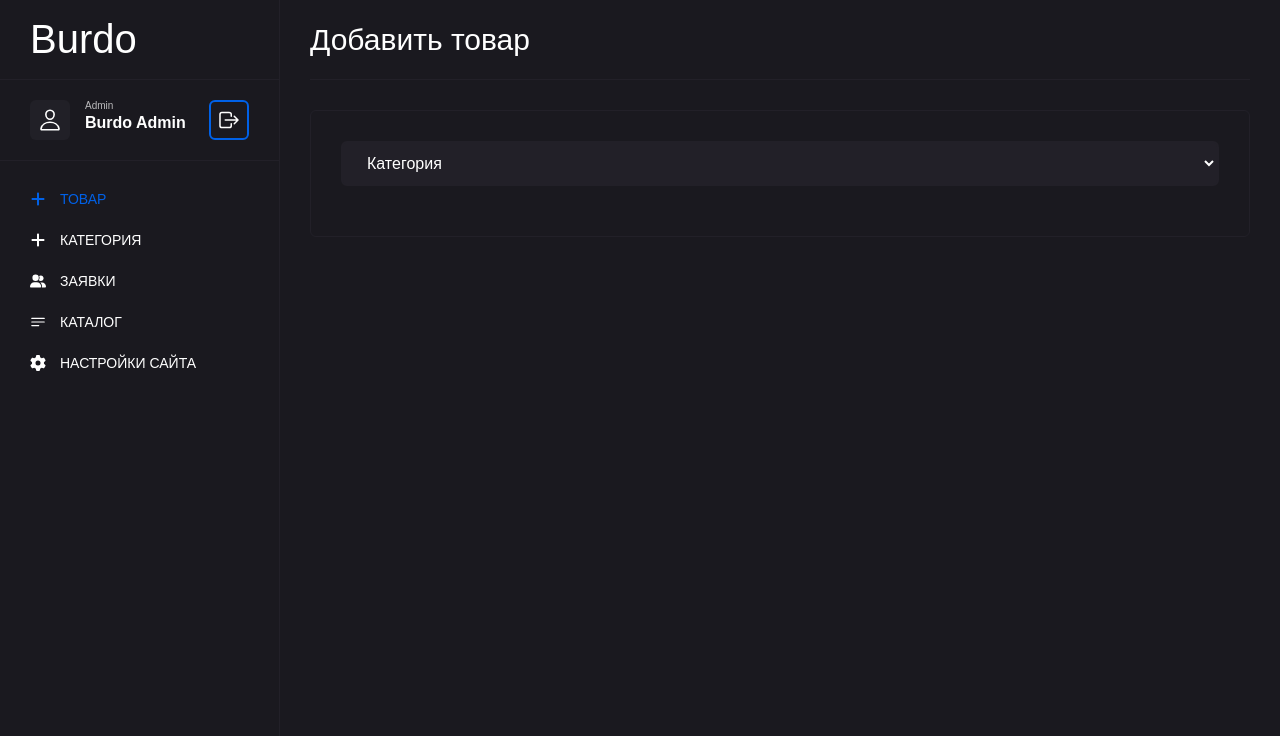
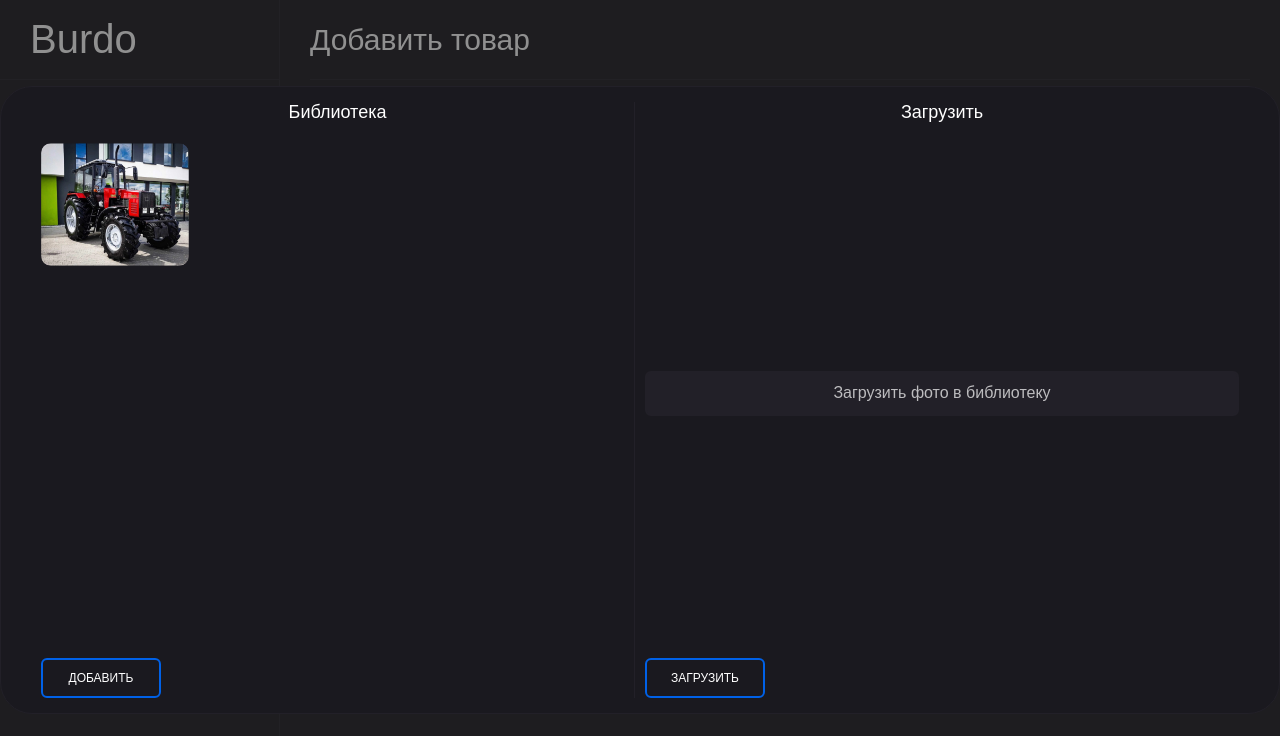
Before and after one commit to SherTi/brtrade_admin, an Angular app: page /add in a window 1280 px wide. Shown: the top 736 px of the page. Built offline with nearby package versions, Linux system fonts and the light colour scheme.

Commit message:
some editions

```diff
--- a/src/app/app.module.ts
+++ b/src/app/app.module.ts
@@ -11,6 +11,7 @@ import {FormsModule} from "@angular/forms";
 import { ApplicationsComponent } from './pages/applications/applications.component';
 import { SettingsComponent } from './pages/settings/settings.component';
 import { CatalogComponent } from './pages/catalog/catalog.component';
+import { LibraryComponent } from './shared/components/library/library.component';
 
 @NgModule({
   declarations: [
@@ -22,6 +23,7 @@ import { CatalogComponent } from './pages/catalog/catalog.component';
     ApplicationsComponent,
     SettingsComponent,
     CatalogComponent,
+    LibraryComponent,
   ],
   imports: [
     BrowserModule,
--- a/src/app/pages/add-item/add-item.component.html
+++ b/src/app/pages/add-item/add-item.component.html
@@ -12,14 +12,13 @@
     </div>
     <div class="tractor-form" *ngIf="part != null && part == 1">
       <div class="first-form">
-        <div class="add_img">
-          <label for="add-photo" class="form-input image-input main-img">
-            <input type="file" id="add-photo"  accept="image/png, image/jpeg" class="hidden-input">
+        <div class="add_img" >
+          <div class="form-input image-input main-img" (click)="modal = !modal">
             <span class="picture-txt">Требуемый размер (462 x 382)</span>
             <div class="bg-info">
               <span>Выбрать</span>
             </div>
-          </label>
+          </div>
           <div class="mini-img-block">
             <label for="add-photo_mini" class="form-input image-input mini-img">
               <input type="file" id="add-photo_mini"  accept="image/png, image/jpeg" class="hidden-input">
@@ -79,7 +78,6 @@
         <button class="header-button">Добавить</button>
       </div>
     </div>
-<!--    =====-->
     <div class="tractor-form" *ngIf="part != null && part==2">
       <div class="first-form">
         <div class="add_img">
@@ -115,3 +113,4 @@
     </div>
   </div>
 </div>
+<div class="app-library" ></div>
--- a/src/app/pages/add-item/add-item.component.ts
+++ b/src/app/pages/add-item/add-item.component.ts
@@ -8,4 +8,5 @@ import { Component } from '@angular/core';
 export class AddItemComponent {
 
   part: number | null = null;
+  modal: boolean = false
 }
--- a/src/app/pages/catalog/catalog.component.html
+++ b/src/app/pages/catalog/catalog.component.html
@@ -13,8 +13,8 @@
       <li class="catalog-item product-text">Беларус МТЗ-1221.1</li>
       <li class="catalog-item product-text actions-items">
         <button class="submit-btn up" title="Добавить в популярные модели">
-          <svg xmlns="http://www.w3.org/2000/svg" height="1em" viewBox="0 0 576 512" class="submit-btn-icon up-icon">
-            <path d="M384 160c-17.7 0-32-14.3-32-32s14.3-32 32-32H544c17.7 0 32 14.3 32 32V288c0 17.7-14.3 32-32 32s-32-14.3-32-32V205.3L342.6 374.6c-12.5 12.5-32.8 12.5-45.3 0L192 269.3 54.6 406.6c-12.5 12.5-32.8 12.5-45.3 0s-12.5-32.8 0-45.3l160-160c12.5-12.5 32.8-12.5 45.3 0L320 306.7 466.7 160H384z"/>
+          <svg xmlns="http://www.w3.org/2000/svg" height="1em" viewBox="0 0 448 512" class="submit-btn-icon up-icon">
+            <path d="M256 80c0-17.7-14.3-32-32-32s-32 14.3-32 32V224H48c-17.7 0-32 14.3-32 32s14.3 32 32 32H192V432c0 17.7 14.3 32 32 32s32-14.3 32-32V288H400c17.7 0 32-14.3 32-32s-14.3-32-32-32H256V80z"/>
           </svg>
         </button>
         <a class="submit-btn edit" title="Редактировать">
@@ -34,8 +34,8 @@
       <li class="catalog-item product-text">Беларус МТЗ-1221.1</li>
       <li class="catalog-item product-text actions-items">
         <button class="submit-btn up" title="Добавить в популярные модели">
-          <svg xmlns="http://www.w3.org/2000/svg" height="1em" viewBox="0 0 576 512" class="submit-btn-icon up-icon">
-            <path d="M384 160c-17.7 0-32-14.3-32-32s14.3-32 32-32H544c17.7 0 32 14.3 32 32V288c0 17.7-14.3 32-32 32s-32-14.3-32-32V205.3L342.6 374.6c-12.5 12.5-32.8 12.5-45.3 0L192 269.3 54.6 406.6c-12.5 12.5-32.8 12.5-45.3 0s-12.5-32.8 0-45.3l160-160c12.5-12.5 32.8-12.5 45.3 0L320 306.7 466.7 160H384z"/>
+          <svg xmlns="http://www.w3.org/2000/svg" height="1em" viewBox="0 0 448 512" class="submit-btn-icon up-icon">
+            <path d="M256 80c0-17.7-14.3-32-32-32s-32 14.3-32 32V224H48c-17.7 0-32 14.3-32 32s14.3 32 32 32H192V432c0 17.7 14.3 32 32 32s32-14.3 32-32V288H400c17.7 0 32-14.3 32-32s-14.3-32-32-32H256V80z"/>
           </svg>
         </button>
         <a class="submit-btn edit" title="Редактировать">
@@ -55,8 +55,8 @@
       <li class="catalog-item product-text">Тормозные колотки</li>
       <li class="catalog-item product-text actions-items">
         <button class="submit-btn up" title="Добавить в популярные модели">
-          <svg xmlns="http://www.w3.org/2000/svg" height="1em" viewBox="0 0 576 512" class="submit-btn-icon up-icon">
-            <path d="M384 160c-17.7 0-32-14.3-32-32s14.3-32 32-32H544c17.7 0 32 14.3 32 32V288c0 17.7-14.3 32-32 32s-32-14.3-32-32V205.3L342.6 374.6c-12.5 12.5-32.8 12.5-45.3 0L192 269.3 54.6 406.6c-12.5 12.5-32.8 12.5-45.3 0s-12.5-32.8 0-45.3l160-160c12.5-12.5 32.8-12.5 45.3 0L320 306.7 466.7 160H384z"/>
+          <svg xmlns="http://www.w3.org/2000/svg" height="1em" viewBox="0 0 448 512" class="submit-btn-icon up-icon">
+            <path d="M256 80c0-17.7-14.3-32-32-32s-32 14.3-32 32V224H48c-17.7 0-32 14.3-32 32s14.3 32 32 32H192V432c0 17.7 14.3 32 32 32s32-14.3 32-32V288H400c17.7 0 32-14.3 32-32s-14.3-32-32-32H256V80z"/>
           </svg>
         </button>
         <a class="submit-btn edit" title="Редактировать">
--- a/src/app/pages/settings/settings.component.css
+++ b/src/app/pages/settings/settings.component.css
@@ -139,3 +139,52 @@
 .form-input:focus{
   border: 2px solid #0061E7;
 }
+.switch{
+  width: 80px;
+  background: #222028;
+  border-radius: 32px;
+  height: 45px;
+  cursor: pointer;
+}
+.switch_eclipse{
+  width: 45px;
+  height: 45px;
+  border-radius: 50%;
+  background: #0061E7;
+  display: flex;
+  align-items: center;
+  justify-content: center;
+  transition: all .3s;
+  cursor: pointer;
+}
+.switch-text-item{
+  padding: 0;
+  margin: 0;
+}
+.switch-text{
+  display: flex;
+}
+.on{
+  transform: translateX(34px);
+  transition: all .3s;
+}
+.form-block{
+  padding: 20px;
+  border: var(--border-primary);
+}
+.form-block-1{
+  width: 48%;
+  padding: 20px;
+  display: flex;
+  flex-direction: column;
+  gap: 20px 0;
+  border: var(--border-primary);
+}
+.set-setting{
+  display: flex;
+  flex-wrap: wrap;
+  gap: 20px;
+}
+.w-100{
+  width: 100%;
+}
--- a/src/app/pages/settings/settings.component.ts
+++ b/src/app/pages/settings/settings.component.ts
@@ -7,4 +7,5 @@ import { Component } from '@angular/core';
 })
 export class SettingsComponent {
 
+  switch:boolean = true
 }
--- /dev/null
+++ b/src/app/shared/components/library/library.component.css
@@ -0,0 +1,144 @@
+.modal-window-background{
+  display: flex;
+  align-items: center;
+  justify-content: center;
+  background: rgba(34, 34, 35, 0.5);
+  position: fixed;
+  top: 0;
+  right: 0;
+  bottom: 0;
+  left: 0;
+  z-index: 100;
+}
+.modal-window{
+  width: 1400px;
+  height: 628px;
+  border-radius: 32px;
+  background: var(--bg-primary);
+  border: var(--border-primary);
+  display: flex;
+  padding: 15px 40px;
+  gap: 0 10px;
+}
+.load{
+  width: 50%;
+  display: flex;
+  flex-direction: column;
+  border-right: var(--border-primary);
+}
+.upload{
+  width: 50%;
+  display: flex;
+  flex-direction: column;
+  justify-content: space-between;
+}
+.block-items{
+  display: flex;
+  flex-wrap: wrap;
+  gap: 10px;
+}
+.block{
+  height: 500px;
+  overflow-y: scroll;
+}
+.block::-webkit-scrollbar-thumb{
+  border-radius: 50px;
+  background: #0061E7;
+}
+.block::-webkit-scrollbar{
+  background: transparent;
+  width: 3px;
+}
+.img-block{
+  width: 148px;
+  height: 123px;
+  position: relative;
+}
+
+.img{
+  width: 100%;
+  height: 100%;
+  object-fit: contain;
+  border-radius: 10px;
+}
+.title-section{
+  font-size: 1.8rem;
+  text-align: center;
+  font-weight: 400;
+  margin: 0 0 20px 0;
+  padding: 0;
+}
+.hidden-input{
+  display: none;
+}
+.form-input{
+  border-radius: 6px;
+  border: 2px solid #222028;
+  background: #222028;
+  outline: none;
+  resize: none;
+  padding: 0 20px;
+  font-family: Source Sans Pro,sans-serif;
+  font-size: 1.6rem;
+  font-weight: 400;
+  color: #fff;
+  transition: all .3s;
+  cursor: pointer;
+}
+.image-input{
+  display: flex;
+  align-items: center;
+  justify-content: center;
+  color: #ffffffb3!important;
+  transition: all .3s;
+  position: relative;
+  padding: 0!important;
+}
+.bg-info{
+  position: absolute;
+  left: 0;
+  top: 0;
+  width: 100%;
+  height: 100%;
+  display: flex;
+  align-items: center;
+  justify-content: center;
+  background: rgba(34,32,40,.2);
+  -webkit-backdrop-filter: saturate(180%) blur(20px);
+  backdrop-filter: saturate(180%) blur(20px);
+  border-radius: 6px;
+  opacity: 0;
+  transition: all .3s;
+  z-index: 3;
+}
+.image-input:hover .bg-info {
+  opacity: 1;
+}
+.add-img{
+  width: 100%;
+  height: 45px;
+}
+.btn-block{
+  font-size: 1.2rem;
+  border-radius: 6px;
+  border: 2px solid #0061E7;
+  display: flex;
+  align-items: center;
+  justify-content: center;
+  background: transparent;
+  cursor: pointer;
+  transition: all .3s;
+  color: #fff;
+  width: 120px;
+  height: 40px;
+  text-transform: uppercase;
+  margin-top: 15px;
+}
+.check{
+  width: 15px;
+  height: 15px;
+  background: #0061E7;
+  top: 0;
+  right: 0;
+  position: absolute;
+}
--- /dev/null
+++ b/src/app/shared/components/library/library.component.html
@@ -0,0 +1,27 @@
+<div class="modal-window-background">
+  <div class="modal-window">
+    <div class="load">
+      <h2 class="title-section">Библиотека</h2>
+      <div class="block">
+        <div class="block-items">
+          <div class="img-block" *ngFor="let item of items" (click)="item" >
+            <img src="assets/img.png" alt="" class="img">
+            <div class="check" *ngIf="check"></div>
+          </div>
+        </div>
+      </div>
+      <button class="btn-block">Добавить</button>
+    </div>
+    <div class="upload">
+      <h2 class="title-section">Загрузить</h2>
+      <label for="add-img" class="form-input image-input add-img">
+        <input type="file" class="hidden-input" id="add-img">
+        <span class="picture-txt">Загрузить фото в библиотеку</span>
+        <div class="bg-info">
+          <span>Выбрать</span>
+        </div>
+      </label>
+      <button class="btn-block">Загрузить</button>
+    </div>
+  </div>
+</div>
--- /dev/null
+++ b/src/app/shared/components/library/library.component.ts
@@ -0,0 +1,19 @@
+import {Component, Input} from '@angular/core';
+
+@Component({
+  selector: '.app-library',
+  templateUrl: './library.component.html',
+  styleUrls: ['./library.component.css']
+})
+export class LibraryComponent {
+  items:any [] = [
+    {
+
+    }
+  ]
+  check: boolean = false
+  selected: boolean = false
+  onClick() {
+
+  }
+}
```
Also changed, not shown: src/app/pages/settings/settings.component.html (+28 -43 lines).
